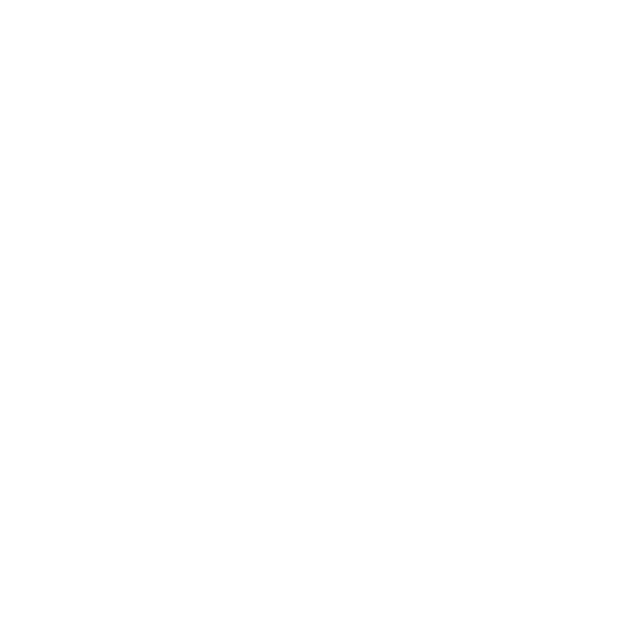
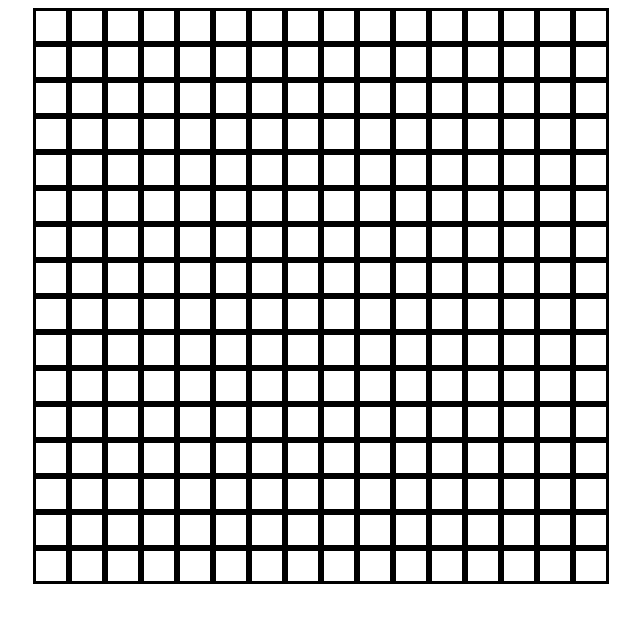
Before and after one commit to MarquitosBR88/etch-a-sketch, a plain HTML site: page index.html in a window 1280 px wide. Shown: the whole page, without its empty margins (307-947 px from the left). Drawn offline with Linux system fonts and the light colour scheme.

Commit message:
Create 16x16 grid

```diff
--- a/css/style.css
+++ b/css/style.css
@@ -0,0 +1,18 @@
+body {
+    display: flex;
+    flex-direction: column;
+    justify-content: center;
+    align-items: center;
+}
+
+.container {
+    display: flex;
+    flex-wrap: wrap;
+    max-width: 600px;
+    max-height: 100px;
+}
+
+.grid {
+    min-width: 30px;
+    min-height: 30px;
+}
--- a/index.html
+++ b/index.html
@@ -6,6 +6,7 @@
         <link rel="stylesheet" href="css/style.css">
     </head>
     <body>
+        <div class="container"></div>
         <script src="js/script.js"></script>
     </body>
 </html>
--- a/js/script.js
+++ b/js/script.js
@@ -0,0 +1,12 @@
+const container = document.querySelector(".container");
+for (i = 0; i < 256; i++) {
+    const div = document.createElement("div");
+    div.classList.add("grid");
+    container.appendChild(div);
+}
+
+const grid = document.querySelectorAll(".grid");
+
+for (i = 0; i < grid.length; i++) {
+    grid[i].style.border = "solid black";
+}
```
